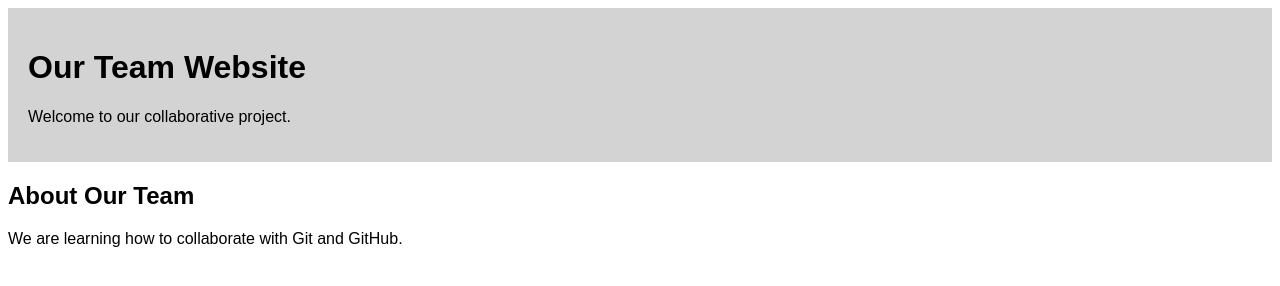
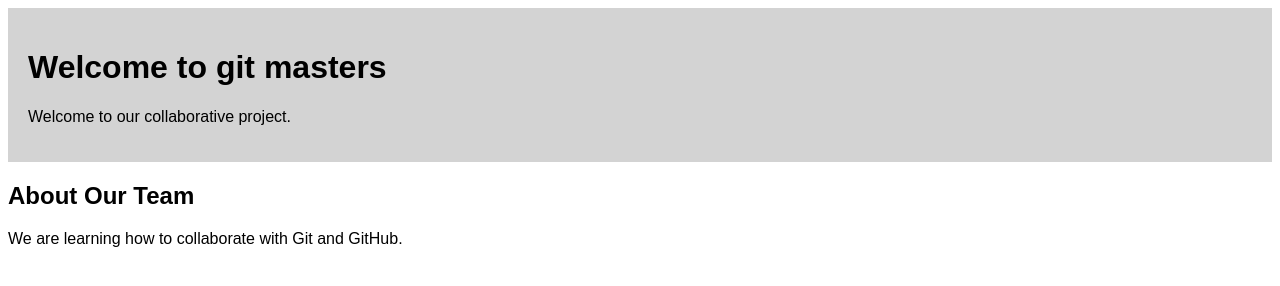
Before and after one commit to cspencer19/github_workflow_conflicts, a plain HTML site: page index.html in a window 1280 px wide. Drawn offline with Linux system fonts and the light colour scheme.

Commit message:
changed heading to express something else

```diff
--- a/index.html
+++ b/index.html
@@ -8,7 +8,7 @@
 </head>
 <body>
     <header>
-        <h1>Our Team Website</h1>
+        <h1>Welcome to git masters</h1>
         <p>Welcome to our collaborative project.</p>
     </header>
 
```
